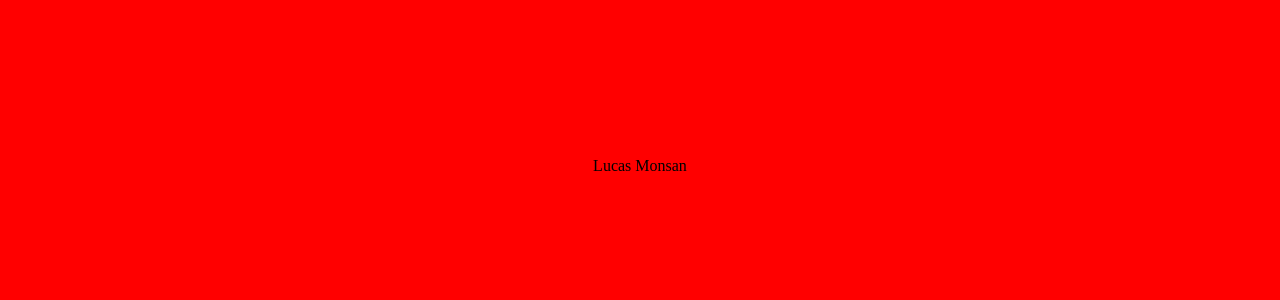
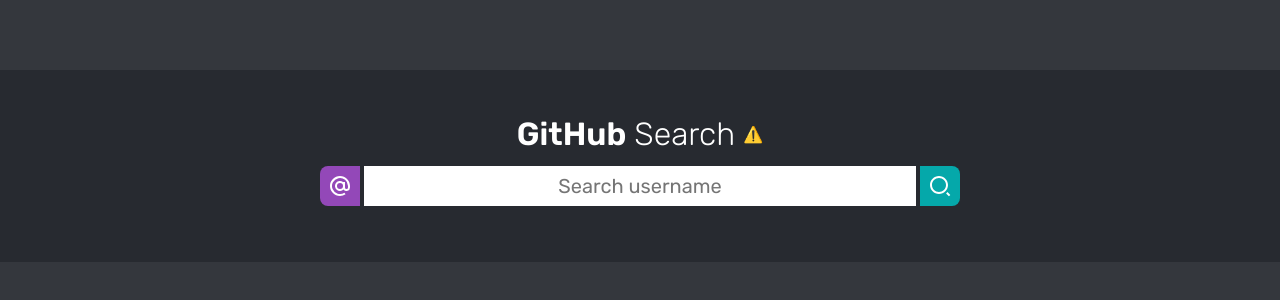
Before and after one commit to lucasmonsan/GitHubSearch, a React (Vite) app: page / in a window 1280 px wide. Shown: the part 234-534 px from the top of the page. Built offline with nearby package versions, Linux system fonts and the light colour scheme; no server answers.

Commit message:
Header criado e esteticamente pronto.

```diff
--- a/index.html
+++ b/index.html
@@ -6,7 +6,7 @@
     <meta name="viewport" content="width=device-width, initial-scale=1.0" />
     <title>Vite + React</title>
   </head>
-  <body>
+  <body style="background-color: #34373d;">
     <div id="root"></div>
     <script type="module" src="/src/main.jsx"></script>
   </body>
--- a/package.json
+++ b/package.json
@@ -9,8 +9,10 @@
     "preview": "vite preview"
   },
   "dependencies": {
+    "@lottiefiles/react-lottie-player": "^3.5.0",
     "react": "^18.2.0",
     "react-dom": "^18.2.0",
+    "react-icons": "^4.7.1",
     "styled-components": "^5.3.6"
   },
   "devDependencies": {
--- /dev/null
+++ b/src/components/Header.jsx
@@ -0,0 +1,50 @@
+import { useEffect, useState } from "react";
+import styled from "styled-components";
+import { Player } from '@lottiefiles/react-lottie-player';
+import { HeaderBox, Div, Svg } from "../styles/containers";
+import { Title1, Title2 } from "../styles/texts";
+import { RiGitRepositoryLine, RiAtLine, RiSearch2Line } from "react-icons/ri";
+
+export const Input = styled.input`
+outline: none;
+width: 100%;
+height: 40px;
+padding: 0 0.25em;
+font-size: min(6vw, 1.25rem);
+text-align: center;
+border: none;
+background-color: white;
+color: #2b2d42;
+`
+
+export const Header = () => {
+  const [searchMode, setSearchMode] = useState(true);
+  const [searching, setSearching] = useState(false);
+  const [textInput, setTextInput] = useState("");
+
+  useEffect(() => {
+
+  },[])
+
+  return (
+    <HeaderBox>
+      <Div>
+        <Title1>GitHub</Title1>
+        <Title2>Search</Title2>
+        <Player autoplay loop src="https://assets4.lottiefiles.com/packages/lf20_5EI9XwtboP.json" style={{ height: "3.5em"}}/>
+      </Div>
+
+      <Div gap="0.25em">
+        <Svg radius="8px 0 0 8px" fontSize="1.5rem" bgColor="#9348b8" onClick={e => setSearchMode(!searchMode)}>
+          {searchMode ? <RiAtLine/> : <RiGitRepositoryLine/>}
+        </Svg>
+
+        <Input placeholder={searchMode ? "Search username" : "Search repository"} value={textInput} onChange={e => setTextInput(e.target.value)}/>
+
+        <Svg radius="0 8px 8px 0" fontSize="1.5rem" bgColor="#05a8aa" onClick={e => searching ? setSearching(false) : setSearching(true)}>
+          <RiSearch2Line/>
+        </Svg>
+      </Div>
+    </HeaderBox>
+  )
+}
--- a/src/pages/Home.jsx
+++ b/src/pages/Home.jsx
@@ -1,13 +1,14 @@
 import { useState } from 'react'
 
 import { HomeBox } from '../styles/containers'
+import { Header } from '../components/Header'
 
 export const Home = () => {
   const [count, setCount] = useState(0)
 
   return (
     <HomeBox>
-      Lucas Monsan
+      <Header/>
     </HomeBox>
   )
 }
--- a/src/styles/containers.jsx
+++ b/src/styles/containers.jsx
@@ -4,8 +4,39 @@ export const HomeBox = styled.div`
   display: flex;
   align-items: center;
   justify-content: center;
-
   width: 100%;
   height: 100vh;
-  background-color: red;
 `
+export const HeaderBox = styled.header`
+  position: fixed;
+  display: flex;
+  flex-direction: column;
+  align-items: center;
+  justify-content: center;
+  gap: 1em;
+  width: 100%;
+  height: 192px;
+  padding-bottom: 0.5em;
+  background-color: #272a30;
+`
+export const Div = styled.div`
+  display: flex;
+  align-items: center;
+  justify-content: center;
+  gap: ${props => props.gap};
+  width: min(80vw, 640px);
+`
+export const Svg = styled.div`
+  cursor: pointer;
+  display: flex;
+  align-items: center;
+  justify-content: center;
+  width: min(15vw, 100%);
+  max-width: 40px;
+  height: 40px;
+  padding: ${props => props.padding};
+  font-size: min(7vw, ${props => props.fontSize});
+  border-radius: ${props => props.radius};
+  background-color: ${props => props.bgColor};
+  color: ${props => props.color || "white"};
+`
--- a/src/styles/global.css
+++ b/src/styles/global.css
@@ -1,6 +1,8 @@
+@import url('https://fonts.googleapis.com/css2?family=Rubik:ital,wght@0,300;0,400;0,500;0,600;0,700;0,800;0,900;1,300;1,400;1,500;1,600;1,700;1,800;1,900&display=swap');
 
 * {
   padding: 0;
   margin: 0;
   box-sizing: border-box;
+  font-family: 'Rubik', sans-serif;
 }
--- /dev/null
+++ b/src/styles/texts.jsx
@@ -0,0 +1,15 @@
+import styled from "styled-components";
+
+export const Title1 = styled.h1`
+  line-height: 100%;
+  font-size: min(9vw, 2rem);
+  font-weight: 600;
+  color: white;
+`
+export const Title2 = styled.h2`
+  line-height: 100%;
+  padding: 0 0.25em;
+  font-size: min(9vw, 2rem);
+  font-weight: 300;
+  color: white;
+`
```
Also changed, not shown: 2 other files (tests, documents, lock files or other folders).
